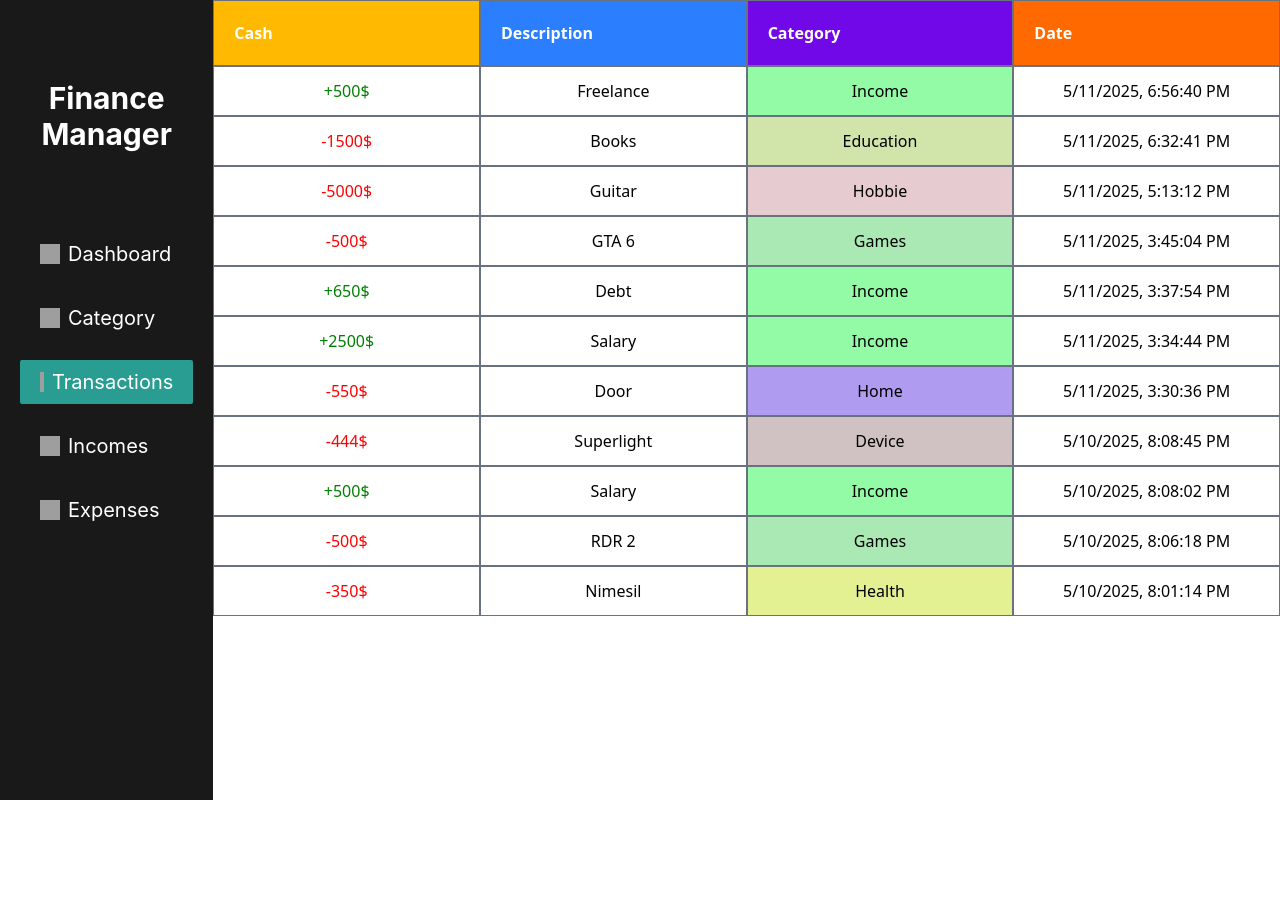
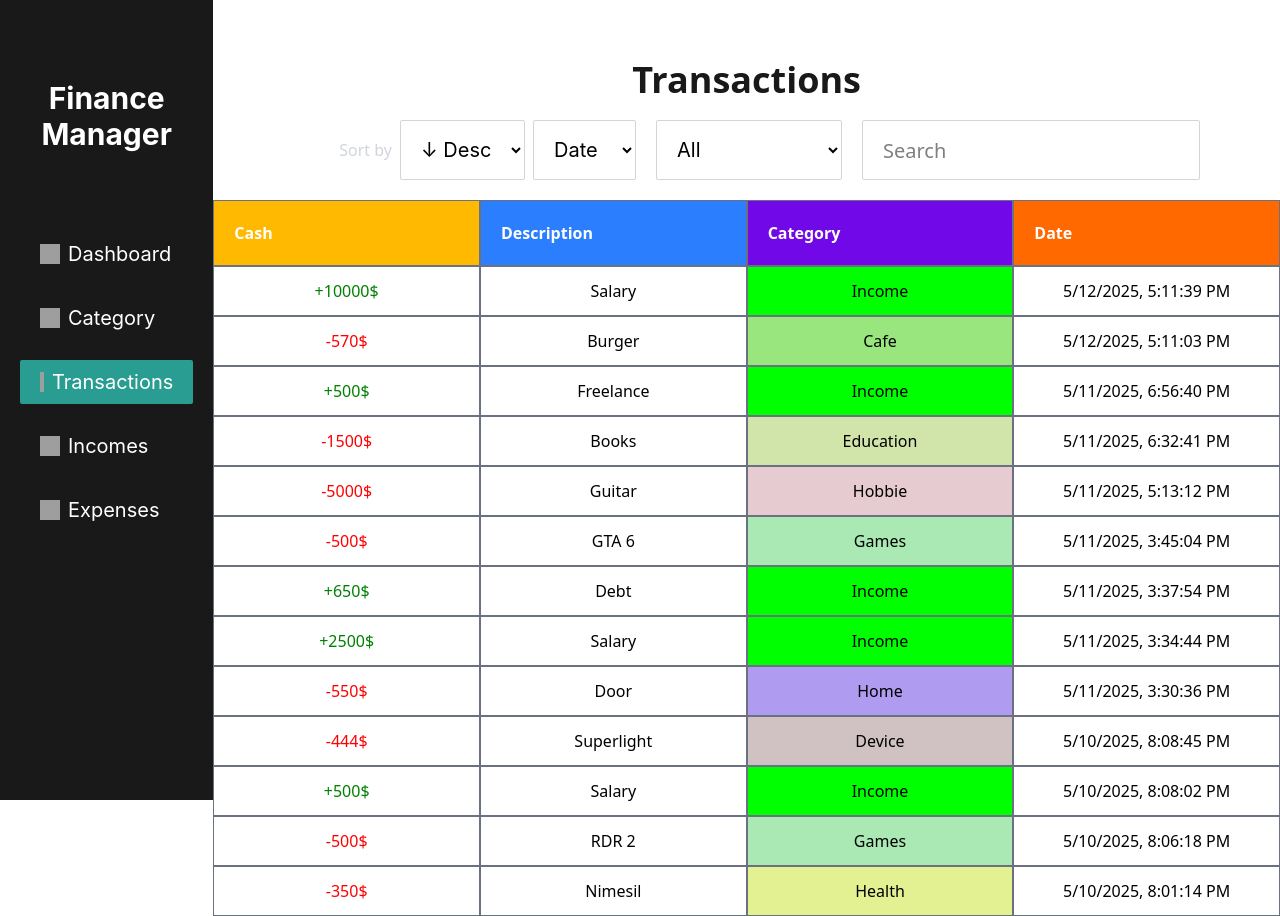
Before and after one commit to nurzhan-altynsaryuly/finance-manager, a React (Vite) app: page /transactions in a window 1280 px wide. Before the commit the page ends 800 px from the top, so only its background shows below. Built offline with nearby package versions, Linux system fonts and the light colour scheme; data requests are answered from the project's data file; grey boxes are pictures that could not be loaded.

Commit message:
add filter, sort and search to transactions

```diff
--- a/server/db.json
+++ b/server/db.json
@@ -26,6 +26,13 @@
       "date": "5/11/2025, 6:56:40 PM",
       "cash": "500",
       "description": "Freelance",
+      "method": "income"
+    },
+    {
+      "id": "mal1ldbw",
+      "date": "5/12/2025, 5:11:39 PM",
+      "cash": 10000,
+      "description": "Salary",
       "method": "income"
     }
   ],
@@ -85,6 +92,14 @@
       "description": "Books",
       "method": "expense",
       "category": "Education"
+    },
+    {
+      "id": "mal1kli8",
+      "date": "5/12/2025, 5:11:03 PM",
+      "cash": 570,
+      "description": "Burger",
+      "method": "expense",
+      "category": "Cafe"
     }
   ],
   "category": [
@@ -176,7 +191,7 @@
       "id": "f689",
       "category": "Cafe",
       "color": "rgba(52, 206, 1, 0.5)",
-      "amount": "0"
+      "amount": 570
     }
   ]
 }
--- a/src/components/BalanceItem.jsx
+++ b/src/components/BalanceItem.jsx
@@ -5,7 +5,7 @@ export default function BalanceItem() {
 
   return (
     <>
-      <div className="p-15 bg-white rounded-xl h-max mt-20 border-1 border-solid border-gray-300">
+      <div className="p-15 bg-white rounded-xs h-max mt-20 border-1 border-solid border-gray-300">
         <p className="text-3xl font-['Inter'] font-bold text-[#191919] text-center">
           Total Balance
         </p>
--- a/src/components/ExpensesItem.jsx
+++ b/src/components/ExpensesItem.jsx
@@ -9,7 +9,7 @@ export default function ExpensesItem() {
 
   if (!expenses.length) {
     return (
-      <div className="p-15 bg-white rounded-xl h-auto mt-15 border-1 border-solid border-gray-300 flex flex-col items-center">
+      <div className="p-15 bg-white rounded-xs h-auto mt-15 border-1 border-solid border-gray-300 flex flex-col items-center">
         <p className="text-3xl font-['Inter'] font-bold text-[#191919] w-max mb-5">
           Expenses
         </p>
@@ -19,7 +19,7 @@ export default function ExpensesItem() {
   }
 
   return (
-    <div className="p-15 bg-white rounded-xl h-auto mt-15 border-1 border-solid border-gray-300 flex flex-col items-center">
+    <div className="p-15 bg-white rounded-xs h-auto mt-15 border-1 border-solid border-gray-300 flex flex-col items-center">
       <p className="text-3xl font-['Inter'] font-bold text-[#191919] w-max mb-5">
         Expenses
       </p>
--- a/src/components/IncomesItem.jsx
+++ b/src/components/IncomesItem.jsx
@@ -6,7 +6,7 @@ export default function IncomesItem() {
   if (loadingIncomes) return <p>Loading...</p>;
 
   return (
-    <div className="p-15 bg-white rounded-xl h-auto mt-15 border-1 border-solid border-gray-300 flex flex-col items-center">
+    <div className="p-15 bg-white rounded-xs h-auto mt-15 border-1 border-solid border-gray-300 flex flex-col items-center">
       <p className="text-3xl font-['Inter'] font-bold text-[#191919] w-max mb-5">
         Incomes
       </p>
--- a/src/components/LastTransactionItem.jsx
+++ b/src/components/LastTransactionItem.jsx
@@ -6,7 +6,7 @@ export default function LastTransactionItem() {
   const lastTransaction = transactionsData[0];
 
   return (
-    <div className="p-15 bg-white rounded-xl h-max mt-15 border-1 border-solid border-gray-300">
+    <div className="p-15 bg-white rounded-xs h-max mt-15 border-1 border-solid border-gray-300">
       <p className="text-3xl font-['Inter'] font-bold text-[#191919]">
         Last Transaction
       </p>
--- a/src/components/RecentItem.jsx
+++ b/src/components/RecentItem.jsx
@@ -5,7 +5,7 @@ export default function RecentItem() {
 
   if (!Array.isArray(transactionsData) || transactionsData.length === 0) {
     return (
-      <div className="p-15 pb-5 bg-white rounded-xl h-auto mt-15 border-1 border-solid border-gray-300 flex flex-col items-center">
+      <div className="p-15 pb-5 bg-white rounded-xs h-auto mt-15 border-1 border-solid border-gray-300 flex flex-col items-center">
         <p className="text-3xl font-['Inter'] font-bold text-[#191919] w-max mb-5 text-center">
           Recent
         </p>
@@ -15,7 +15,7 @@ export default function RecentItem() {
   }
 
   return (
-    <div className="p-15 pb-5 bg-white rounded-xl h-auto mt-15 border-1 border-solid border-gray-300 flex flex-col items-center">
+    <div className="p-15 pb-5 bg-white rounded-xs h-auto mt-15 border-1 border-solid border-gray-300 flex flex-col items-center">
       <p className="text-3xl font-['Inter'] font-bold text-[#191919] w-max mb-5 text-center">
         Recent
       </p>
--- a/src/pages/Expenses.jsx
+++ b/src/pages/Expenses.jsx
@@ -132,11 +132,11 @@ export default function Expenses() {
       ...prevCategory,
       amount: Number(prevCategory.amount) - Number(prevCash),
     };
+    changeAmount(prevCategoryData);
     const newCategoryData = {
       ...newCategory,
       amount: Number(newCategory.amount) + Number(changingItem.cash),
     };
-    changeAmount(prevCategoryData);
     changeAmount(newCategoryData);
   };
 
--- a/src/pages/Transactions.jsx
+++ b/src/pages/Transactions.jsx
@@ -1,9 +1,46 @@
 import { UseTransactions } from "../hooks/UseTransactions";
 import { useGetCategoryQuery } from "../api/apiSlice";
+import { useEffect, useState } from "react";
 
 export default function Transactions() {
   const [transactionsData] = UseTransactions();
   const { data, isLoading } = useGetCategoryQuery();
+
+  const [selectCategory, setSelectCategory] = useState("all");
+  const [selectSort, setSelectSort] = useState("date");
+  const [input, setInput] = useState("");
+
+  const [sortDirection, setSortDirection] = useState("desc");
+
+  const [dataFilter, setDataFilter] = useState([]);
+
+  useEffect(() => {
+    let filtered = [...transactionsData];
+
+    if (selectCategory !== "all") {
+      filtered = filtered.filter((item) => item.category === selectCategory);
+    }
+
+    if (input.length >= 2) {
+      filtered = filtered.filter((item) =>
+        item.description.toLowerCase().includes(input.toLowerCase())
+      );
+    }
+
+    if (selectSort === "date") {
+      filtered = filtered.sort((a, b) =>
+        sortDirection === "asc"
+          ? new Date(a.date) - new Date(b.date)
+          : new Date(b.date) - new Date(a.date)
+      );
+    } else if (selectSort === "cash") {
+      filtered = filtered.sort((a, b) =>
+        sortDirection === "asc" ? a.cash - b.cash : b.cash - a.cash
+      );
+    }
+
+    setDataFilter(filtered);
+  }, [transactionsData, input, selectCategory, selectSort, sortDirection]);
 
   if (isLoading) return <p>Loading...</p>;
 
@@ -11,13 +48,52 @@ export default function Transactions() {
     return <p>No transactions available.</p>;
   }
 
-  const categoriesMap = data.reduce((acc, category) => {
-    acc[category.category] = category.color;
-    return acc;
-  }, {});
-
   return (
     <div className="flex flex-col w-5/6">
+      <p className="text-[#191919] text-center text-4xl font-bold w-full mt-15 mb-5">
+        Transactions
+      </p>
+      <div className="w-full flex justify-end px-20 mb-5">
+        <div className="flex gap-2 items-center">
+          <p className="text-gray-300">Sort by</p>
+          <select
+            value={sortDirection}
+            onChange={(e) => setSortDirection(e.target.value)}
+            className="h-15 text-xl font-['Inter'] rounded-xs focus:outline-none w-max bg-white px-4 border-1 border-solid border-gray-300"
+          >
+            <option value="asc">↑ Asc</option>
+            <option value="desc">↓ Desc</option>
+          </select>
+          <select
+            value={selectSort}
+            onChange={(e) => setSelectSort(e.target.value)}
+            className=" h-15 text-xl font-['Inter'] rounded-xs focus:outline-none w-max mr-5 bg-white px-4 border-1 border-solid border-gray-300"
+          >
+            <option value="date">Date</option>
+            <option value="cash">Cash</option>
+          </select>
+        </div>
+
+        <select
+          value={selectCategory}
+          onChange={(e) => setSelectCategory(e.target.value)}
+          className="px-4 border-1 border-solid border-gray-300 h-15 text-xl font-['Inter'] rounded-xs focus:outline-none w-max mr-5 bg-white"
+        >
+          <option value="all">All</option>
+          {data.map((item) => (
+            <option key={item.id} value={item.category}>
+              {item.category}
+            </option>
+          ))}
+        </select>
+        <input
+          type="text"
+          placeholder="Search"
+          value={input}
+          onChange={(e) => setInput(e.target.value)}
+          className="px-5 py-3 border border-gray-300 rounded-xs text-xl focus:outline-none h-15"
+        />
+      </div>
       <div className="grid grid-cols-4">
         <div className="text-start bg-amber-400 w-full p-5 text-white font-bold border-1 border-gray-500">
           Cash
@@ -32,7 +108,8 @@ export default function Transactions() {
           Date
         </div>
       </div>
-      {transactionsData.map((item, idx) => (
+      {dataFilter.length ? (
+        dataFilter.map((item, idx) => (
           <div key={idx} className="grid grid-cols-4">
             <div
               style={{ color: item.method === "expense" ? "red" : "green" }}
@@ -46,8 +123,9 @@ export default function Transactions() {
             <div
               style={{
                 backgroundColor: item.category
-                ? categoriesMap[item.category] || "rgba(147, 250, 165, 1)"
-                : "rgba(147, 250, 165, 1)",
+                  ? data.find((category) => category.category === item.category)
+                      .color
+                  : "#00ff00",
               }}
               className="border-gray-500 p-3 text-center border-1"
             >
@@ -57,7 +135,10 @@ export default function Transactions() {
               <p>{item.date}</p>
             </div>
           </div>
-      ))}
+        ))
+      ) : (
+        <p className="text-xl text-gray-500 mt-5 text-center">No data</p>
+      )}
     </div>
   );
 }
```
Lines whose indentation alone changed are shown as unchanged.
